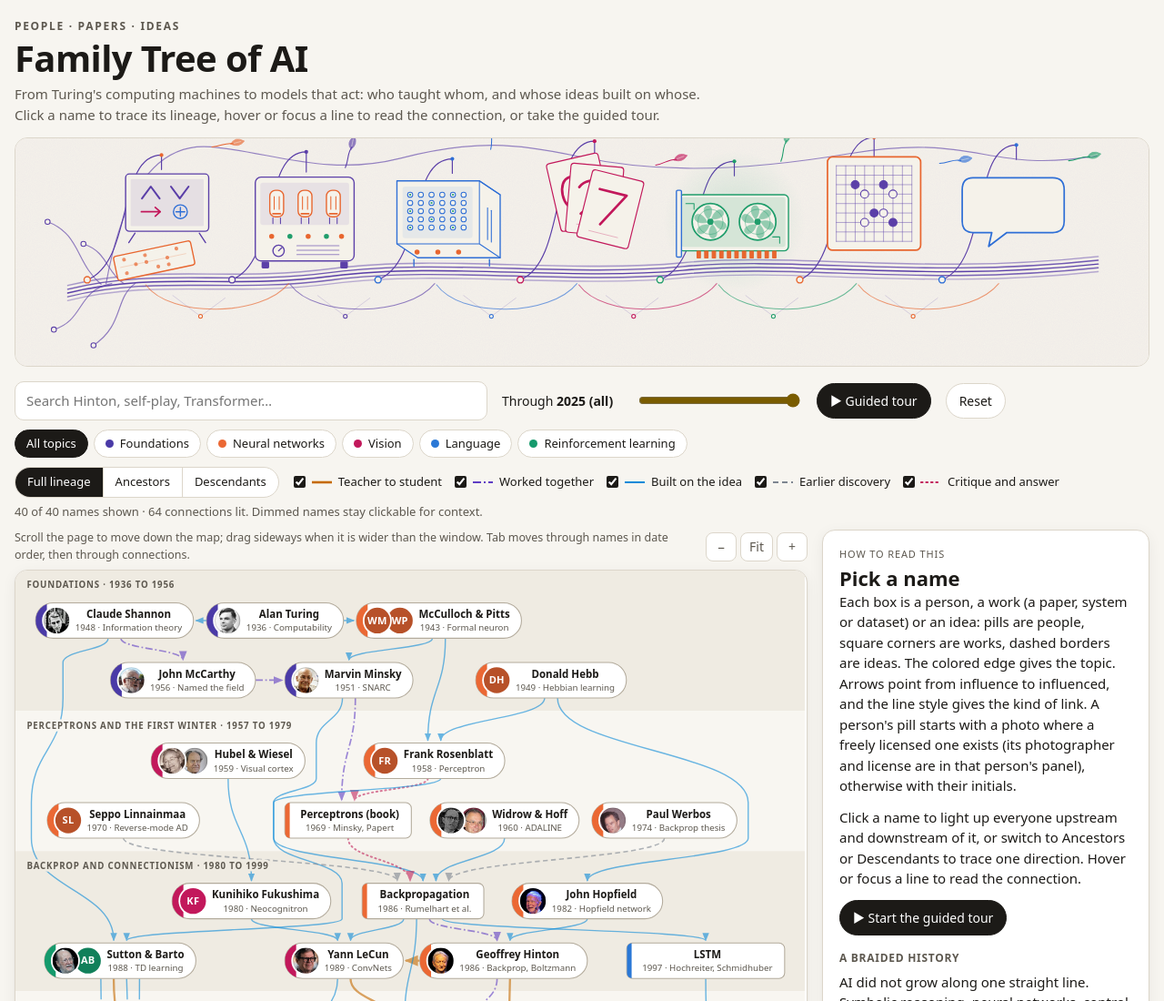
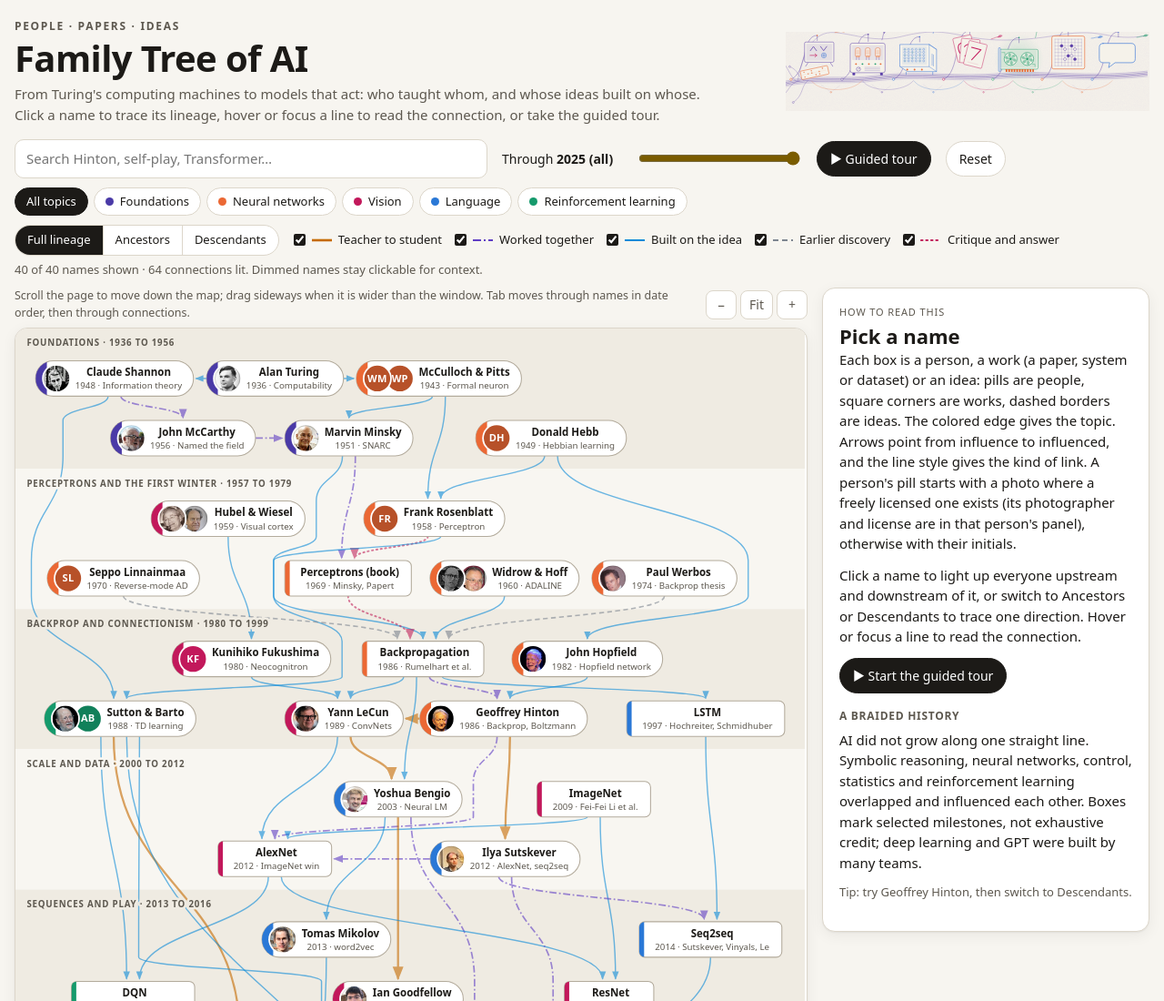
Before and after one commit to carrollco/ai-family-tree, a plain HTML site: page index.html in a window 1280 px wide. Shown: the top 1100 px of the page at 91% size. Drawn offline with Linux system fonts and the light colour scheme.

Commit message:
Banner: the whole drawing, small, beside the title (hidden under 900 px) instead of a full-width band
Carroll: the banner made the page "too busy". Its margins are trimmed (viewBox) so the drawing reads at
about 400 px wide.

Checks: checks/verify.mjs, 61/61.

```diff
--- a/index.html
+++ b/index.html
@@ -200,8 +200,11 @@ footer p{margin:0 0 8px}
   .layout{display:block}
   .panel{position:static;max-height:none;box-shadow:none}
 }
-.bannerwrap{margin:14px 0 4px;border-radius:14px;overflow:hidden;border:1px solid var(--line)}
-.banner{display:block;width:100%;height:clamp(96px,20vw,250px)}
+header{display:grid;grid-template-columns:minmax(0,1fr) minmax(240px,400px);column-gap:28px;align-items:center}
+header>*:not(.bannerwrap){grid-column:1}
+.bannerwrap{grid-column:2;grid-row:1 / span 3;align-self:center}
+.banner{display:block;width:100%;height:auto}
+@media (max-width:900px){header{display:block}.bannerwrap{display:none}}
 </style>
 </head>
 <body>
@@ -211,7 +214,7 @@ footer p{margin:0 0 8px}
     <div class="eyebrow">People · Papers · Ideas</div>
     <h1>Family Tree of AI</h1>
     <p>From Turing's computing machines to models that act: who taught whom, and whose ideas built on whose. Click a name to trace its lineage, hover or focus a line to read the connection, or take the guided tour.</p>
-    <div class="bannerwrap"><svg class="banner" preserveAspectRatio="xMidYMid slice" xmlns="http://www.w3.org/2000/svg" viewBox="0 0 1800 600" role="img" aria-labelledby="ftb-title">
+    <div class="bannerwrap"><svg class="banner" preserveAspectRatio="xMidYMid meet" xmlns="http://www.w3.org/2000/svg" viewBox="90 130 1640 360" role="img" aria-labelledby="ftb-title">
 <title id="ftb-title">A circuit-trace tree carrying symbols from early logic through conversational artificial intelligence</title>
 <defs><filter id="ftb-paper"><feTurbulence type="fractalNoise" baseFrequency=".72" numOctaves="3" stitchTiles="stitch"/>
 <feColorMatrix type="matrix" values="0 0 0 0 .356863 0 0 0 0 .247059 0 0 0 0 .658824 0 0 0 .07 0"/></filter>
```
